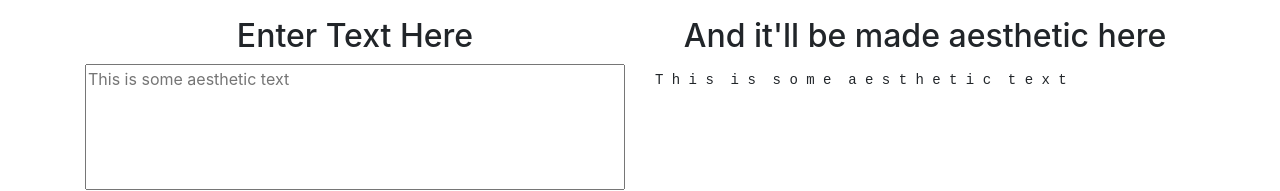
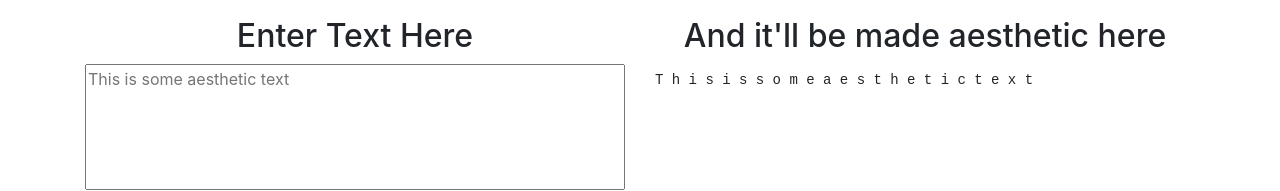
Before and after one commit to PaulOlteanu/Aestheticiser, a plain HTML site: page index.html in a window 1280 px wide. Shown: the part 213-404 px from the top of the page. Drawn offline with nearby package versions, Linux system fonts and the light colour scheme.

Commit message:
Update index.html

```diff
--- a/index.html
+++ b/index.html
@@ -27,7 +27,7 @@
                 </div>
                 <div class="col-md-6">
                     <h2 style="text-align: center;">And it'll be made aesthetic here</h2>
-                    <p id="aes-output" style="display: block; font-family: monospace; white-space: pre; margin: 1em 0; font-size: 14px;"></pre>
+                    <p id="aes-output" style="display: block; font-family: monospace; white-space: pre; margin: 1em 0; font-size: 14px; white-space: normal;"></pre>
                 </div>
             </div>
         </div>
```
